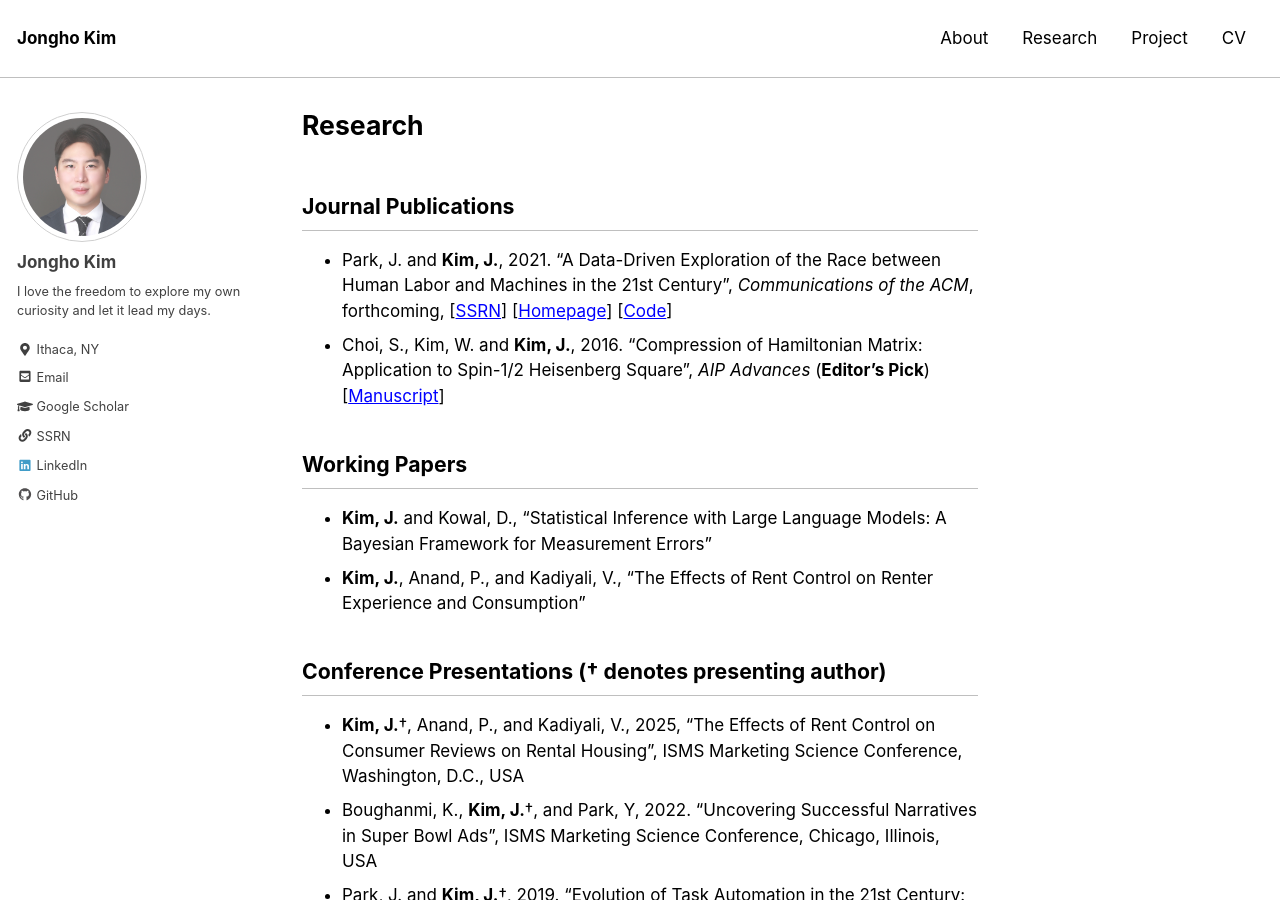
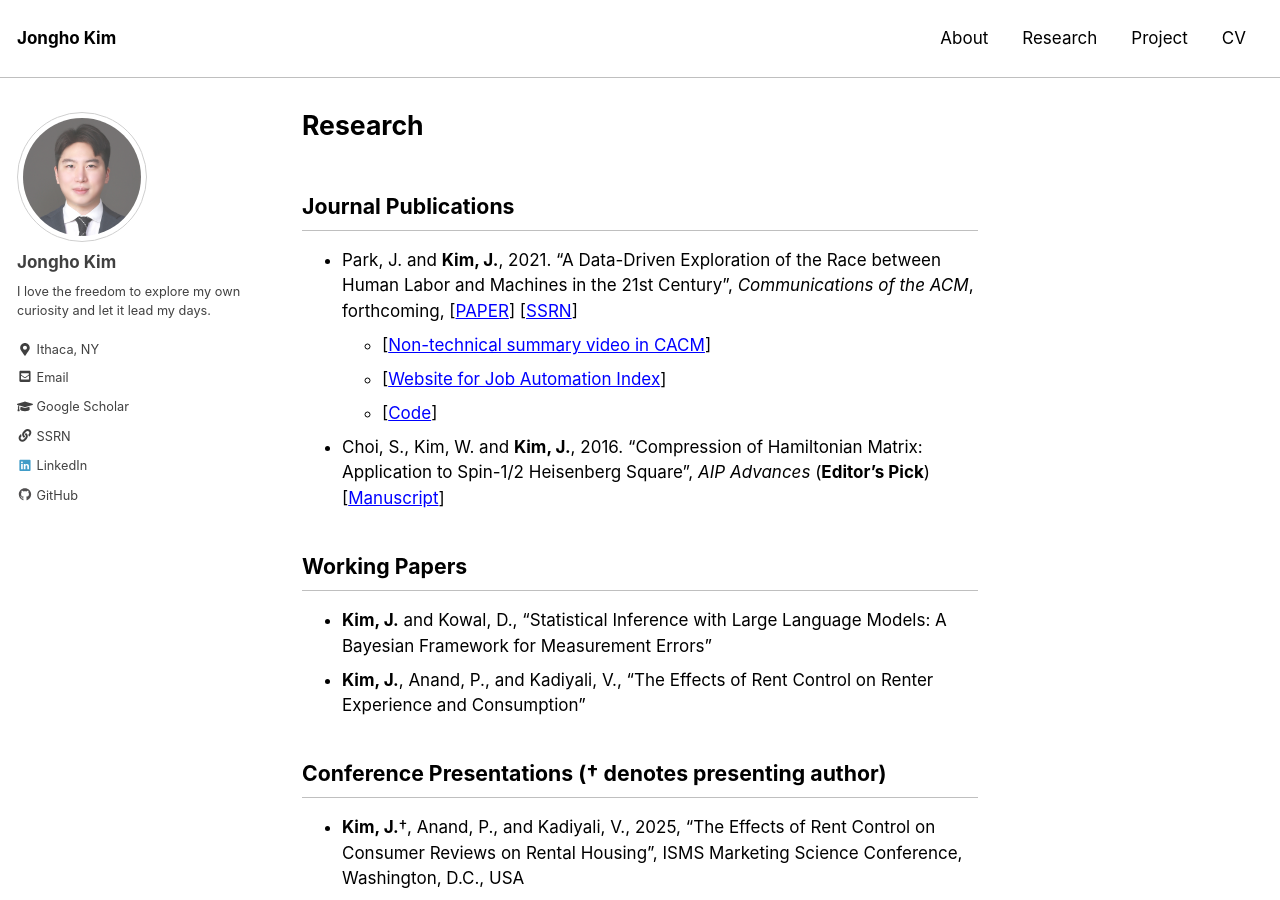
Before and after one commit to jonghkim/jonghkim.github.io, a Jekyll site: the page built from _pages/research.md, in a window 1280 px wide and 900 px high. Built offline with Jekyll 4.4.1, drawn with Linux system fonts in a browser that asks for light colours.

Commit message:
update WP

```diff
--- a/_pages/research.md
+++ b/_pages/research.md
@@ -6,7 +6,10 @@ author_profile: true
 last_modified_at: 2021-03-28
 ---
 ## Journal Publications
-- Park, J. and **Kim, J.**, 2021. “A Data-Driven Exploration of the Race between Human Labor and Machines in the 21st Century”, *Communications of the ACM*, forthcoming, [[SSRN](https://papers.ssrn.com/sol3/papers.cfm?abstract_id=3924789)] [[Homepage](https://jobautomationindex.com/)] [[Code](https://github.com/jonghkim/job-automation-index)]
+- Park, J. and **Kim, J.**, 2021. “A Data-Driven Exploration of the Race between Human Labor and Machines in the 21st Century”, *Communications of the ACM*, forthcoming, [[PAPER](https://cacm.acm.org/magazines/2022/5/260356-a-data-driven-exploration-of-the-race-between-human-labor-and-machines-in-the-21st-century/fulltext)] [[SSRN](https://papers.ssrn.com/sol3/papers.cfm?abstract_id=3924789)]
+  - [[Non-technical summary video in CACM](https://vimeo.com/700520130)]
+  - [[Website for Job Automation Index](https://jobautomationindex.com/)]
+  - [[Code](https://github.com/jonghkim/job-automation-index)]
 - Choi, S., Kim, W. and **Kim, J.**, 2016. “Compression of Hamiltonian Matrix: Application to Spin-1/2 Heisenberg Square”, *AIP Advances* (**Editor’s Pick**) [[Manuscript](https://aip.scitation.org/doi/pdf/10.1063/1.4963834?class=pdf)]
 
 ## Working Papers
@@ -24,7 +27,7 @@ last_modified_at: 2021-03-28
 - Park, J.†, **Kim, J.** and Lee, B., 2017. "Are All Faces Created Equal? An Empirical Analysis of Face Disclosure and Facial Expression in Crowdfunding", *Post-ICIS KrAIS Research Workshop*, Seoul, Korea (**Best Student Paper Award**)
 - Park, J.†, **Kim, J.** and Lee, B., 2017. "Face Premium or Discount? The Contingent Effects of Face Disclosure and Facial Expression in Crowdfunding", *Workshop on Information Systems and Economics (WISE)*, Seoul, Korea
 - **Kim, J.**† and Park, J., 2017. "Does Facial Expression Matter Even Online? An Empirical Analysis of Facial Expression of Emotion and Crowdfunding Success", *International Conference on Information Systems (ICIS)*, Seoul, Korea [[Manuscript](http://bit.ly/2uznOAR)] [[Poster](http://bit.ly/2O1fz8J)]
-- - Jung, H.†, **Kim, J.**, Cho, D. and Han, Q., 2017. "Disagreement Spillovers on Social Platform", *Korea Derivatives Association (KDA)*, Seoul, Korea
+- Jung, H.†, **Kim, J.**, Cho, D. and Han, Q., 2017. "Disagreement Spillovers on Social Platform", *Korea Derivatives Association (KDA)*, Seoul, Korea
 - **Kim, J.** and Park, J.†, 2017. "The Anatomy of Facial Expression in Online Crowdfunding Platform: A Machine Learning Approach", *International Conference on Electronic Commerce (ICEC)*, Pangyo, Korea
 - **Kim, J.**†, Lee, M., Cho, D. and Lee, B., 2016. “Mining the Crowdfunding: An Empirical Analysis of Market Structure in Kickstarter”, *International Conference on Electronic Commerce (ICEC)*, Suwon, Korea [[Manuscript](http://bit.ly/2JAE49E)]
 - **Kim, J.**†, Lee, M., Cho, D. and Lee, B., 2016. “Are All Spillovers Created Equal? The Impact of Blockbusters and the Composition of Backers in Online Crowdfunding”, *International Conference on Information Systems (ICIS)*, Dublin, Ireland [[Manuscript](http://bit.ly/2L5x3TI)] [[Presentation](http://bit.ly/2LrBJ2p)]
```
